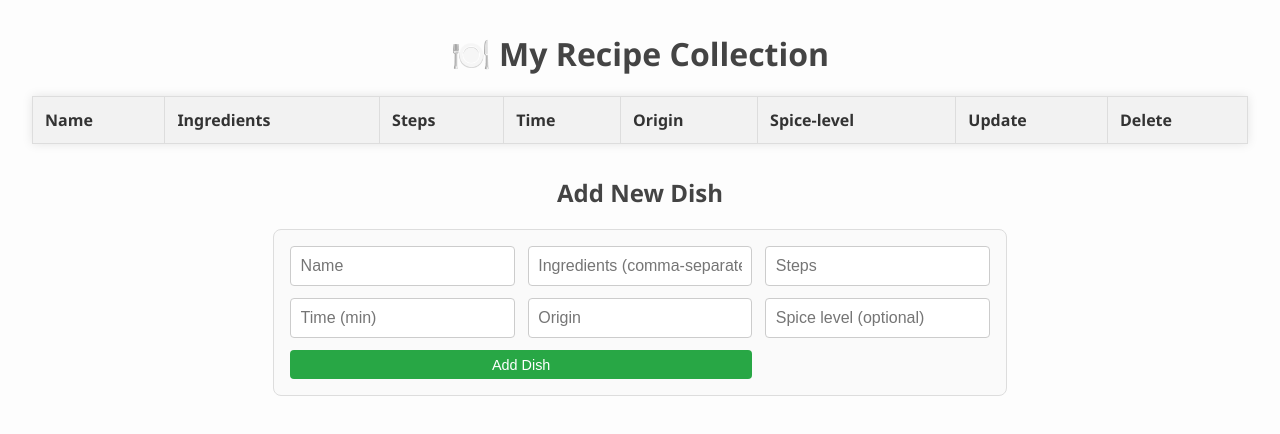
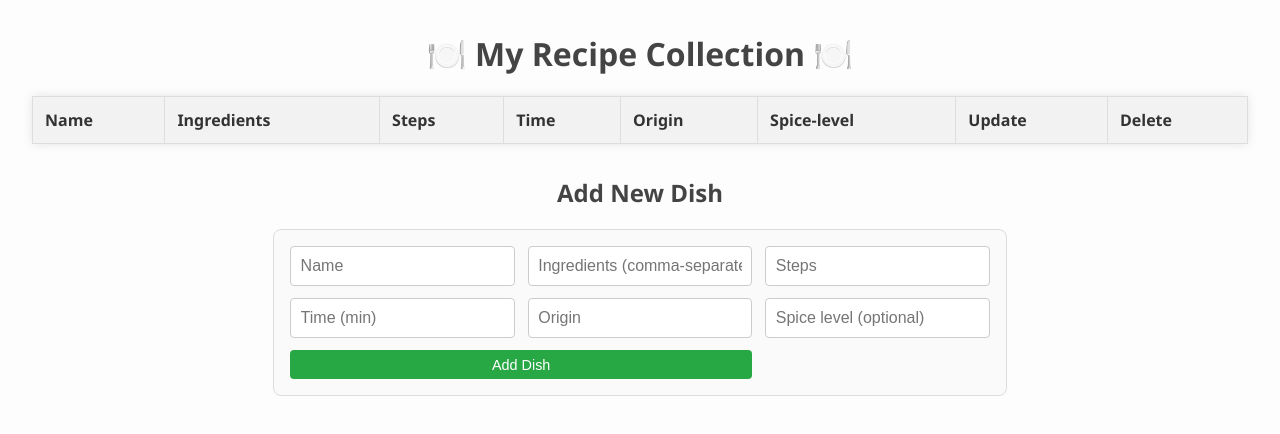
Before and after one commit to NgocHong0001/fullstack_lab1, a website: page public/index.html in a window 1280 px wide. Drawn offline with Linux system fonts and the light colour scheme; no server answers.

Commit message:
Update index.html

```diff
--- a/public/index.html
+++ b/public/index.html
@@ -8,7 +8,7 @@
   <title>My Recipes</title>
 </head>
 <body>
-  <h1>🍽️ My Recipe Collection</h1>
+  <h1>🍽️ My Recipe Collection 🍽️</h1>
 
   <!-- Add this table for your data -->
   <table id="recipeTable">
```
